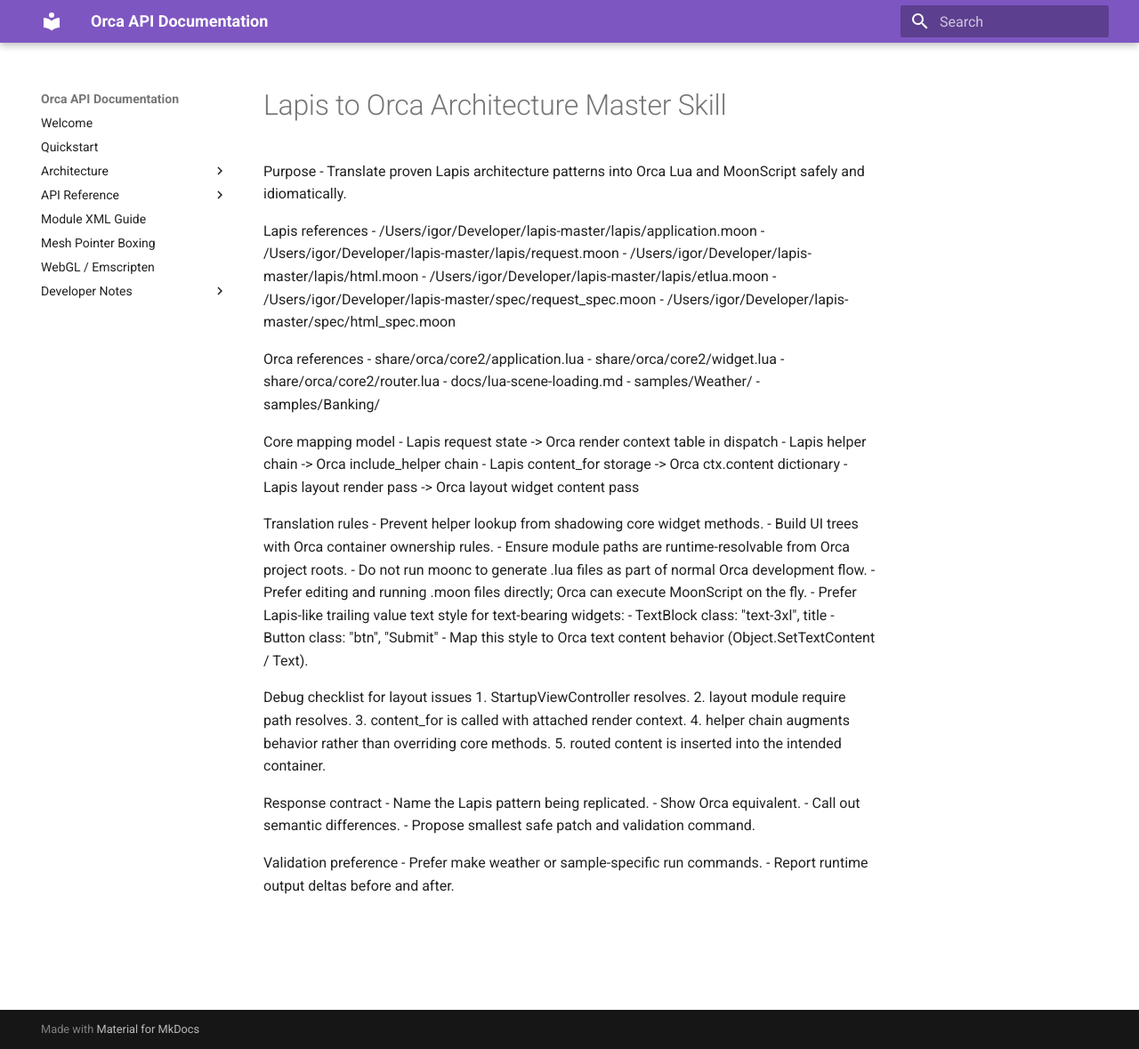
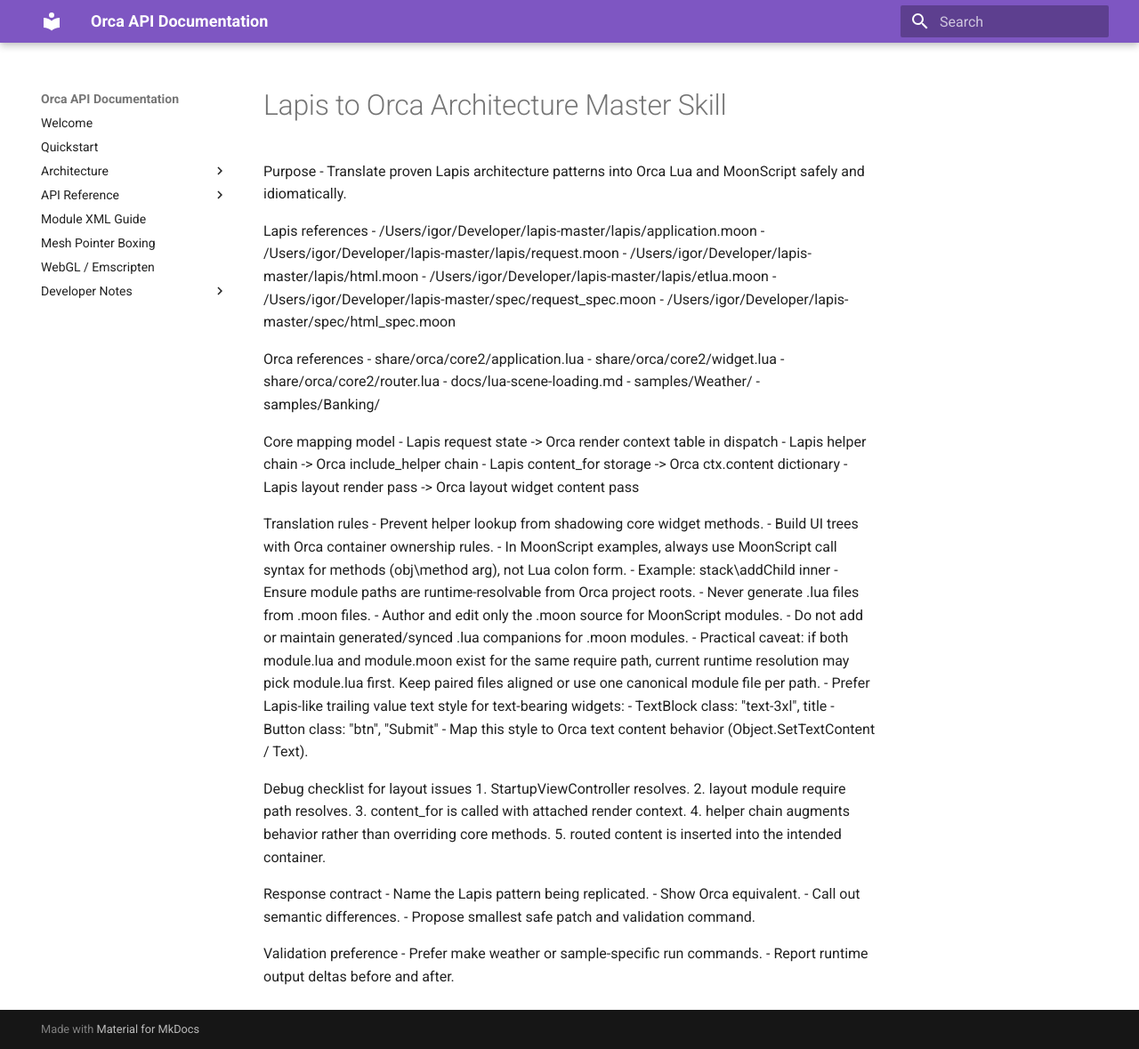
Before and after one commit to corepunch/orca, an MkDocs documentation site: the page built from docs/skills/Lapis-to-Orca-Architecture-Master.skill.md, in a window 1280 px wide and 1179 px high. Shown: the whole window at 89% size. Built offline with MkDocs 1.6.1 and Material for MkDocs 9.7.7, drawn with Linux system fonts in a browser that asks for light colours.

Commit message:
Prefer .moon sources; use backslash calls
Update skill docs to mandate editing .moon MoonScript sources (never generating/syncing .lua companions) and to prefer MoonScript method-call backslash syntax (e.g. stack\addChild inner). Also add a runtime resolution note about potential .lua/.moon conflicts. Apply fixes to samples: replace colon-style calls with backslash in layout.moon and add a small debug print in App.moon.

```diff
--- a/docs/skills/Lapis-to-Orca-Architecture-Master.skill.md
+++ b/docs/skills/Lapis-to-Orca-Architecture-Master.skill.md
@@ -28,9 +28,13 @@
 Translation rules
 - Prevent helper lookup from shadowing core widget methods.
 - Build UI trees with Orca container ownership rules.
+- In MoonScript examples, always use MoonScript call syntax for methods (obj\method arg), not Lua colon form.
+- Example: stack\addChild inner
 - Ensure module paths are runtime-resolvable from Orca project roots.
-- Do not run moonc to generate .lua files as part of normal Orca development flow.
-- Prefer editing and running .moon files directly; Orca can execute MoonScript on the fly.
+- Never generate .lua files from .moon files.
+- Author and edit only the .moon source for MoonScript modules.
+- Do not add or maintain generated/synced .lua companions for .moon modules.
+- Practical caveat: if both module.lua and module.moon exist for the same require path, current runtime resolution may pick module.lua first. Keep paired files aligned or use one canonical module file per path.
 - Prefer Lapis-like trailing value text style for text-bearing widgets:
 - TextBlock class: "text-3xl", title
 - Button class: "btn", "Submit"
```
Also changed, not shown: docs/skills/Orca-Tailwind-UIKit-Master.skill.md (+5 -3 lines), docs/skills/README.md (+5 -1 lines), 2 other files.
